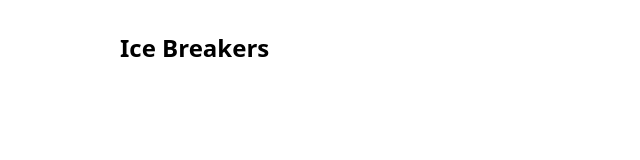
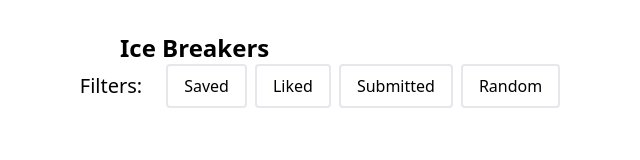
Before and after one commit to sCeNIK33/final_project, a website: page account.html in a window 1280 px wide. Shown: the whole page, without its empty margins (328-968 px from the left). Drawn offline with nearby package versions, Linux system fonts and the light colour scheme; no server answers.

Commit message:
add buttons

```diff
--- a/account.html
+++ b/account.html
@@ -16,6 +16,14 @@
     <div class="flex items-center">
       <div class="md:mx-0 mx-4"><span class="font-bold text-2xl">Ice Breakers</span></div>
       <div class="ml-auto text-sm sign-in-or-sign-out"></div>
+    </div>
+
+    <div class="filters md:flex justify-center space-x-2 md:space-y-0 space-y-2">
+      <div class="text-center text-xl px-4 md:py-2">Filters:</div>
+      <div class="text-center"><a href="#" id="all-filter" class="filter-button inline-block border-2 rounded px-4 py-2">Saved</a></div>
+      <div class="text-center"><a href="#" id="noober-pool-filter" class="filter-button inline-block border-2 rounded px-4 py-2">Liked</a></div>
+      <div class="text-center"><a href="#" id="noober-purple-filter" class="filter-button inline-block border-2 rounded px-4 py-2">Submitted</a></div>
+      <div class="text-center"><a href="#" id="noober-xl-filter" class="filter-button inline-block border-2 rounded px-4 py-2">Random</a></div>
     </div>
 
     <div class="posts">
@@ -43,7 +51,8 @@
     storageBucket: "kiei-451-285bc.appspot.com",
     messagingSenderId: "961860795689",
     appId: "1:961860795689:web:dc2a014d4e01901889cb38"
-  } // replace
+  }
+
     // Initialize Firebase
     firebase.initializeApp(firebaseConfig);
   </script>
```
